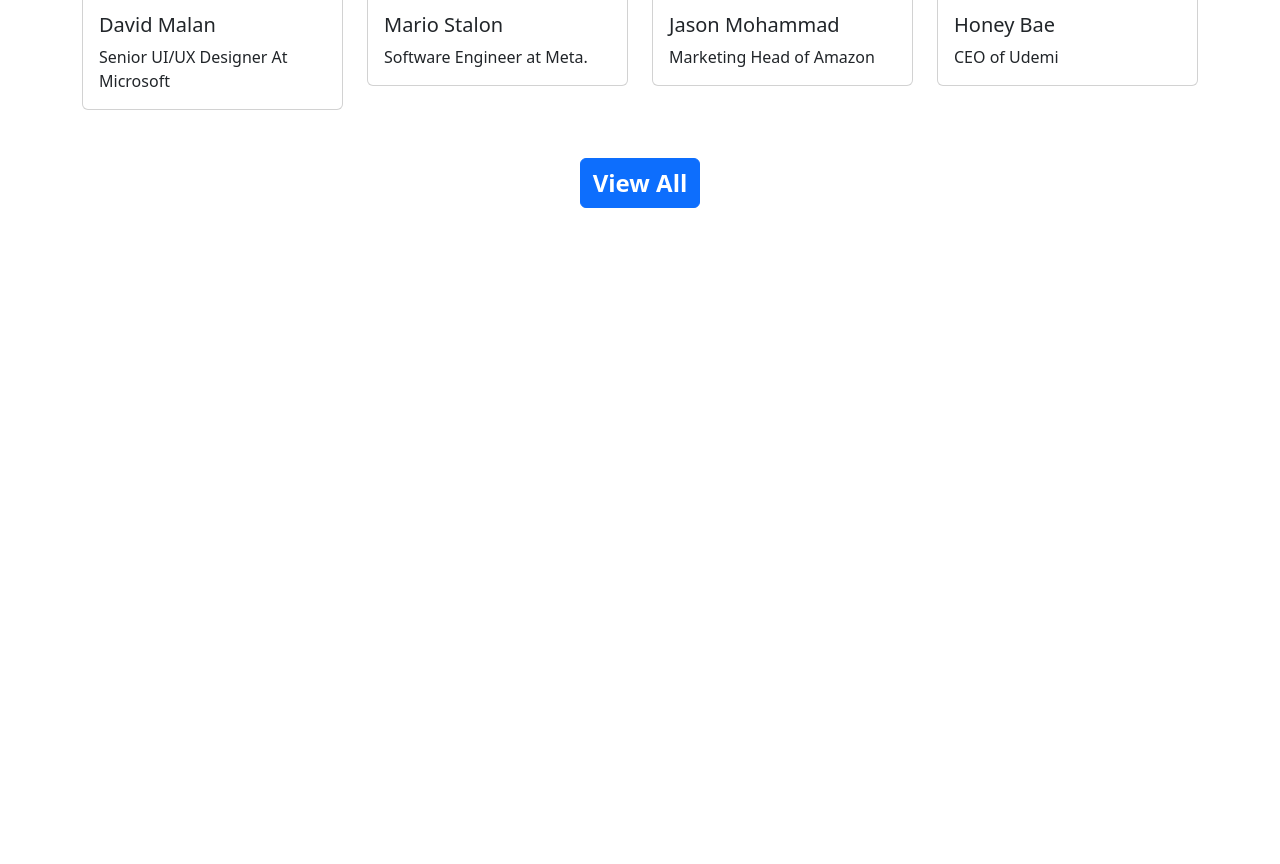
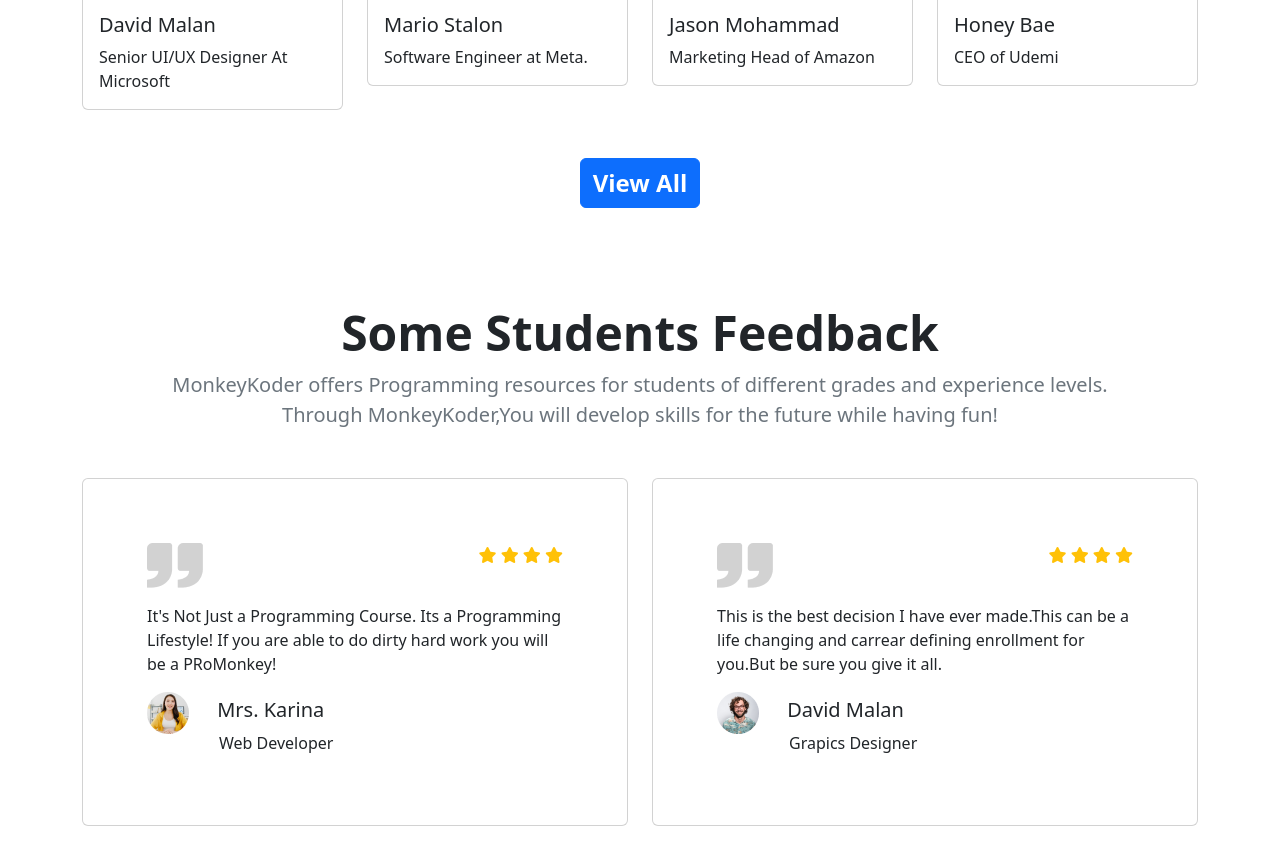
Before and after one commit to iftekerkayes/Assignment-three, a plain HTML site: page edTech-website-main/index.html in a window 1280 px wide. Shown: the part 3644-4508 px from the top of the page. Before the commit the page ends 3900 px from the top, so only its background shows below. Drawn offline with Linux system fonts and the light colour scheme.

Commit message:
student feedback added

```diff
--- a/edTech-website-main/index.html
+++ b/edTech-website-main/index.html
@@ -9,6 +9,10 @@
     <!-- Adding Bootstrap Css -->
 
     <link rel="stylesheet" href="Bootstrap/bootstrap.min.css">
+
+    <!-- Adding Kit link for using font awesome -->
+
+    <script src="https://kit.fontawesome.com/288f7e303e.js" crossorigin="anonymous"></script>
 </head>
 <body>
     <!-- Header Starts -->
@@ -337,6 +341,7 @@
      </section>
 
      <!-- Register Part end -->
+
      <!--Successfull Student list starts-->
 
      <section class="my-5" id="success">
@@ -395,6 +400,71 @@
      <!--Successfull Student list ends-->
 
 
+     <!-- StudentFeedback Starts-->
+     <section class="conatiner my-5">
+        <h1 class="fw-bold display-5 text-dark text-center">Some Students Feedback</h1>
+        <p class=" container text-center fs-5 text-secondary ">MonkeyKoder offers Programming resources for students of different grades and experience levels.<span class="d-block">Through MonkeyKoder,You will develop skills for the future while having fun!</span></p>
+
+    </section>
+    <section class="container my-5">
+        <div class="row row-cols-1 row-cols-md-1 row-cols-lg-2 g-4">
+            <div class="col">
+                <div class="card container  p-5">
+
+                  <div class="card-body">
+                   <div class="d-flex justify-content-between">
+                    <div>
+                        <img src="images/comma.png" class="pb-3" alt="...">
+                    </div>
+                    <div class="">
+                        <i class="fa-solid fa-star text-warning"></i>
+                        <i class="fa-solid fa-star text-warning"></i>
+                        <i class="fa-solid fa-star text-warning"></i>
+                        <i class="fa-solid fa-star text-warning"></i>
+                    </div>
+                   </div>
+
+                    <p class="card-text">It's Not Just a Programming Course.
+                        Its a Programming Lifestyle! If you are able to do dirty hard work you will be a PRoMonkey!</p>
+                        <img src="images/student/student-6.png" alt="" ">
+                        <h5 class="card-title d-inline mx-4">Mrs. Karina</h5>
+                        <h6 class="mx-4 px-5 ">Web Developer</h6>
+                  </div>
+                </div>
+
+          </div>
+                <div class="col">
+                    <div class="card container  p-5">
+
+                      <div class="card-body">
+                       <div class="d-flex justify-content-between">
+                        <div>
+                            <img src="images/comma.png" class="pb-3" alt="...">
+                        </div>
+                        <div class="">
+                            <i class="fa-solid fa-star text-warning"></i>
+                            <i class="fa-solid fa-star text-warning"></i>
+                            <i class="fa-solid fa-star text-warning"></i>
+                            <i class="fa-solid fa-star text-warning"></i>
+                        </div>
+                       </div>
+
+                        <p class="card-text">This is the best decision I have ever made.This can be a life changing and carrear defining enrollment for you.But be sure you give it all.</p>
+                            <img src="images/student/student-5.png" alt="" ">
+                            <h5 class="card-title d-inline mx-4">David Malan</h5>
+                            <h6 class="mx-4 px-5 ">Grapics Designer</h6>
+                      </div>
+                    </div>
+
+              </div>
+
+        </div>
+    </section>
+
+
+     <!--Student Feedback ends-->
+
+
 
     <!-- Main section Ends -->
 
```
